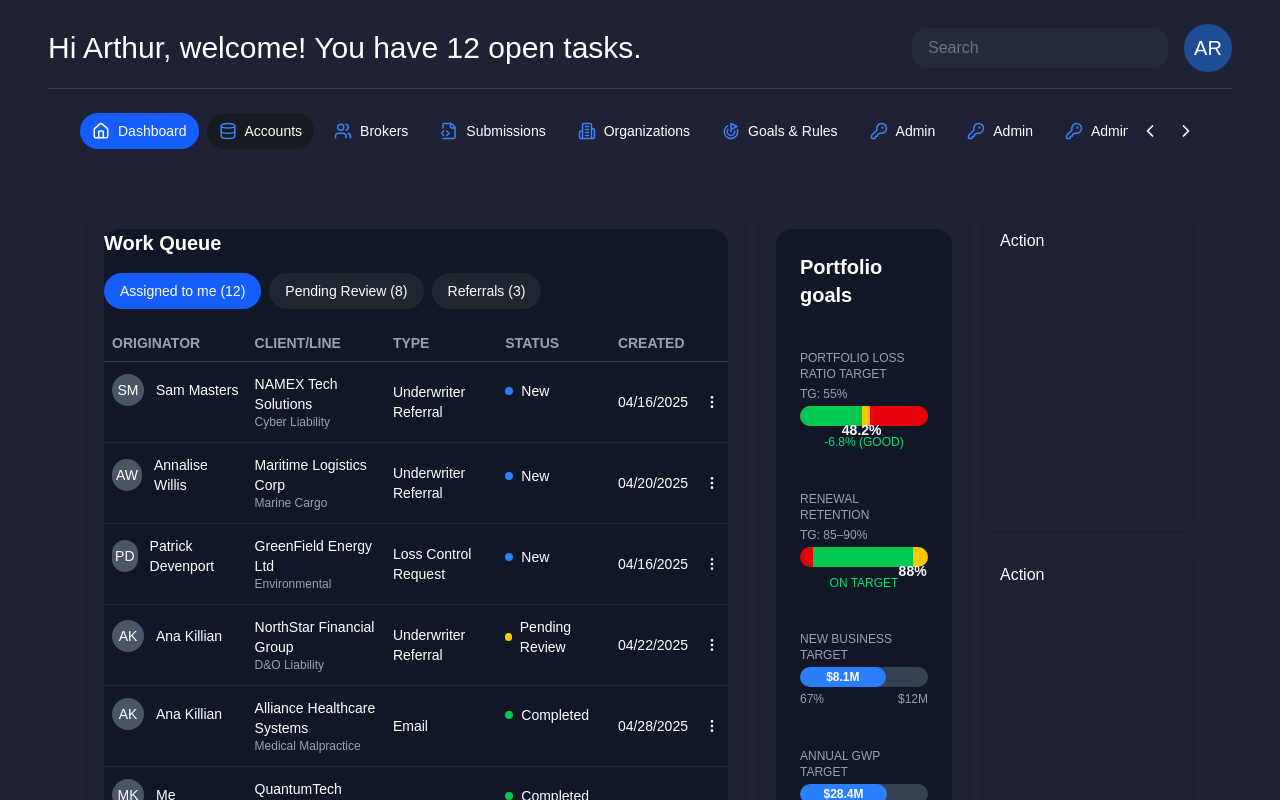
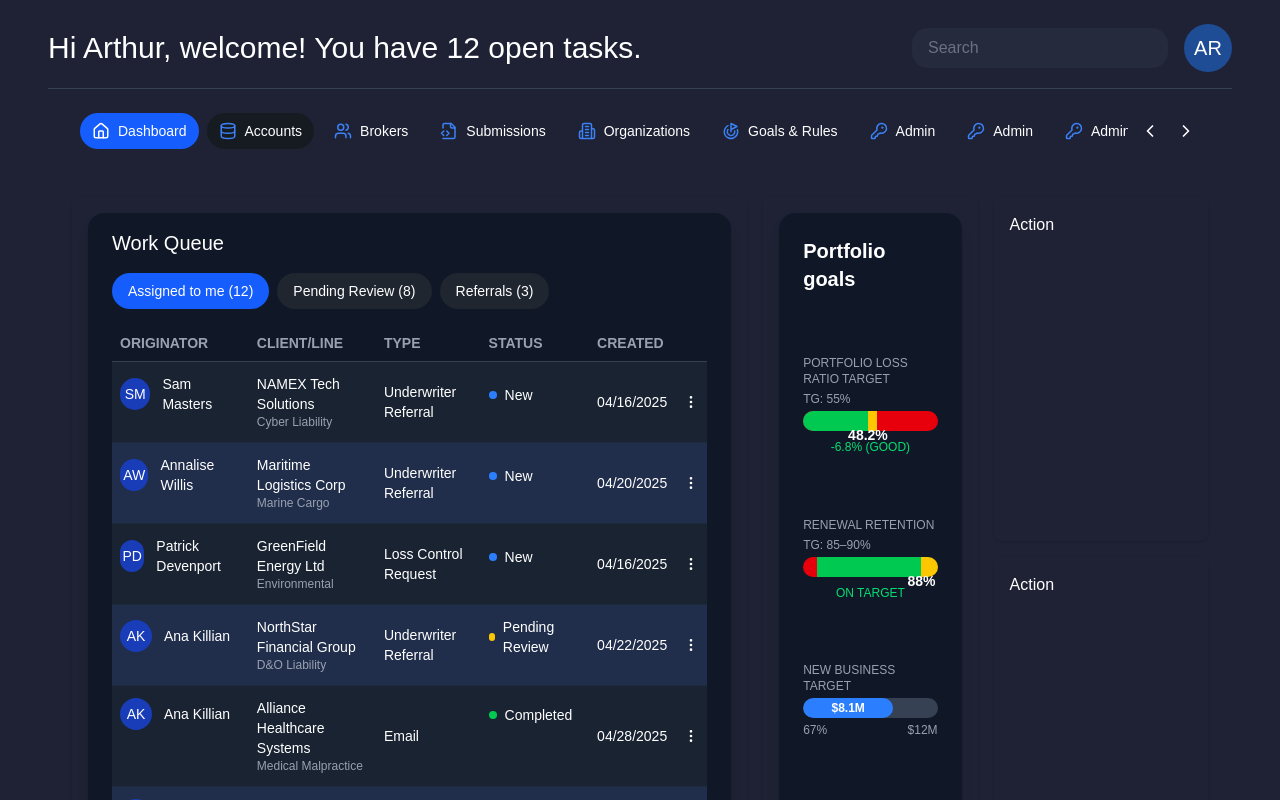
Before and after one commit to OlgaMinaievaWebDev/dashboard-ui, a React (Vite) app: page / in a window 1280 px wide. Shown: the top 800 px of the page. Built offline with nearby package versions, Linux system fonts and the light colour scheme.

Commit message:
table zebra colors

```diff
--- a/src/components/workQueue/TableRow.jsx
+++ b/src/components/workQueue/TableRow.jsx
@@ -2,11 +2,13 @@ import { MoreVertical } from "lucide-react";
 import StatusDot from "./StatusDot";
 import { statusColors } from "../../data/workQueue";
 
-export default function TableRow({ row }) {
+export default function TableRow({ row, className = "" }) {
   return (
-    <tr className="border-b border-gray-800 hover:bg-[#1f2630] transition">
+    <tr
+      className={`border-b border-gray-800 hover:bg-[#1f2630] transition ${className}`}
+    >
       <td className="flex items-center space-x-3 px-2 py-3">
-        <div className="w-8 h-8 bg-gray-600 rounded-full flex items-center justify-center text-sm font-medium">
+        <div className="w-8 h-8 bg-blue-800 rounded-full flex items-center justify-center text-sm font-medium text-white">
           {row.initials}
         </div>
         <span>{row.name}</span>
--- a/src/components/workQueue/WorkQueue.jsx
+++ b/src/components/workQueue/WorkQueue.jsx
@@ -8,8 +8,8 @@ export default function WorkQueue() {
   const [activeTab, setActiveTab] = useState("Assigned to me");
 
   return (
-    <div className="bg-[#101827] text-white rounded-2xl shadow-lg w-full  mx-auto">
-      <h2 className="text-xl font-semibold mb-4">Work Queue</h2>
+    <div className="bg-[#101827] text-white rounded-2xl shadow-lg w-full  mx-auto px-6 py-4">
+      <h2 className="text-xl mb-4">Work Queue</h2>
 
       <Tabs tabs={tabs} activeTab={activeTab} onTabClick={setActiveTab} />
 
@@ -18,7 +18,11 @@ export default function WorkQueue() {
           <TableHeader />
           <tbody>
             {data.map((row, idx) => (
-              <TableRow key={idx} row={row} />
+              <TableRow
+                key={idx}
+                row={row}
+                className={idx % 2 === 0 ? "bg-[#1a2332]" : "bg-[#202e4b]"}
+              />
             ))}
           </tbody>
         </table>
--- a/src/pages/Dashboard.jsx
+++ b/src/pages/Dashboard.jsx
@@ -5,7 +5,7 @@ import QuickActions from "../components/quickActions/QuickActions";
 
 function Dashboard() {
   return (
-    <div className="grid gap-4 p-4">
+    <div className="grid gap-4">
       {/* First row */}
       <div className="grid grid-cols-1 md:grid-cols-10 gap-4">
         {/* Main content (60%) */}
```
